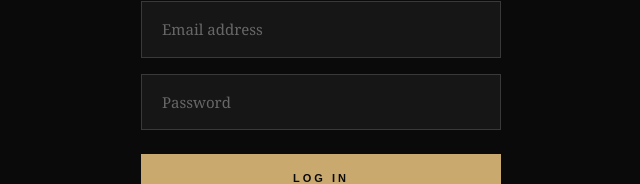
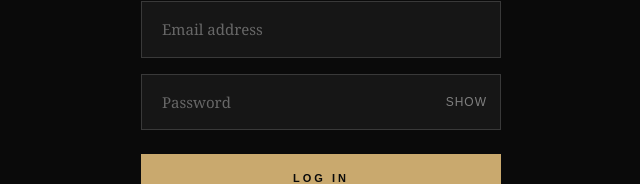
Before and after one commit to lulaarcila10-netizen/Pearup, a Next.js app: page /login in a window 1280 px wide. Shown: the part 337-521 px from the top of the page, without its empty margins (319-959 px from the left). Built offline with nearby package versions, Linux system fonts and the light colour scheme; no server answers.

Commit message:
Add show/hide password toggle on login

```diff
--- a/app/login/page.tsx
+++ b/app/login/page.tsx
@@ -15,6 +15,7 @@ export default function Login() {
   const [forgotEmail, setForgotEmail] = useState("");
   const [forgotSent, setForgotSent] = useState(false);
   const [forgotLoading, setForgotLoading] = useState(false);
+  const [showPassword, setShowPassword] = useState(false);
 
   async function handleLogin(e: React.FormEvent) {
     e.preventDefault();
@@ -60,7 +61,12 @@ export default function Login() {
         <>
           <form onSubmit={handleLogin} style={{ display: "flex", flexDirection: "column", gap: "16px", width: "100%", maxWidth: "360px" }}>
             <input type="email" placeholder="Email address" value={email} onChange={(e) => setEmail(e.target.value)} required style={inputStyle} />
-            <input type="password" placeholder="Password" value={password} onChange={(e) => setPassword(e.target.value)} required style={inputStyle} />
+            <div style={{ position: "relative", width: "100%" }}>
+              <input type={showPassword ? "text" : "password"} placeholder="Password" value={password} onChange={(e) => setPassword(e.target.value)} required style={{ ...inputStyle, padding: "16px 48px 16px 20px" }} />
+              <button type="button" onClick={() => setShowPassword(p => !p)} style={{ position: "absolute", right: "14px", top: "50%", transform: "translateY(-50%)", background: "none", border: "none", cursor: "pointer", color: "rgba(255,255,255,0.45)", fontSize: "12px", fontFamily: "Arial", letterSpacing: "1px", textTransform: "uppercase" }}>
+                {showPassword ? "Hide" : "Show"}
+              </button>
+            </div>
 
             {error && <p style={{ color: "#ff6b6b", fontFamily: "Arial", fontSize: "13px" }}>{error}</p>}
 
```
